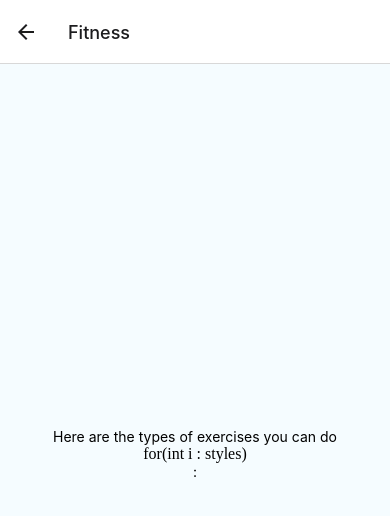
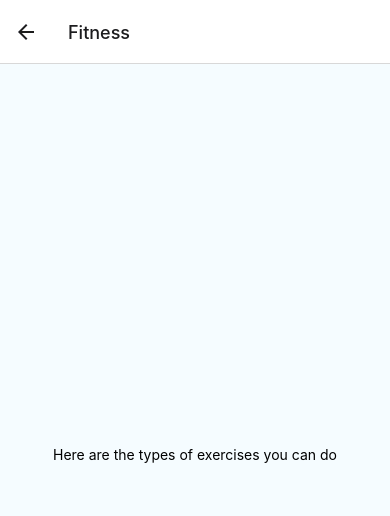
Before and after one commit to EricSpencer00/HealthUp-, a React Native app in the folder Documents/GitHub/comp322application/: screen /Fitness in a window 390 px wide. Shown: the top 516 px of the page. Built offline with nearby package versions, Linux system fonts and the light colour scheme.

Commit message:
Moved components to separate files

```diff
--- a/Documents/GitHub/comp322application/App.tsx
+++ b/Documents/GitHub/comp322application/App.tsx
@@ -3,6 +3,11 @@ import { NavigationContainer } from '@react-navigation/native';
 import { createNativeStackNavigator } from '@react-navigation/native-stack';
 import { View, Text, Button, StyleSheet } from 'react-native';
 import { EventTypes } from 'react-native-gesture-handler/lib/typescript/web/interfaces';
+
+// Moved components into own folder, import them here to be used in App
+import WelcomeScreen from './components/WelcomeScreen';
+import FitnessScreen from './components/FitnessScreen';
+import HomeScreen from './components/HomeScreen';
 
 // Define types for navigation
 export type RootStackParamList = {
@@ -15,52 +20,6 @@ export type RootStackParamList = {
 // Create the stack navigator
 const Stack = createNativeStackNavigator<RootStackParamList>();
 
-// Home Screen Component
-function HomeScreen({ navigation }) {
-  return (
-    <View style={styles.container}>
-      <Text style={styles.title}>Home Screen</Text>
-      <Button
-        title="Go to Welcome"
-        onPress={() => navigation.navigate('Welcome', { userName: 'John Doe' })}
-      />
-      <Button
-        title="Go to Fitness"
-        onPress={() => navigation.navigate('Fitness')}
-      />
-    </View>
-  );
-}
-
-// Welcome Screen Component
-function WelcomeScreen({ route }) {
-  const { userName } = route.params;
-
-  return (
-    <View style={styles.container}>
-      {/* <Text style={styles.title}>Welcome {userName}!</Text> */}
-      {/* <Text style={styles.title}>We hope you enjoy your stay here at Fitness App!</Text> */}
-      <Text> Hello! to start, why don't you tell me your name?</Text>
-      {/* <Button
-        title='Tell Me Your Name'
-        onPress={() TextInput}
-      ></Button> */}
-    </View>
-  );
-}
-
-function FitnessScreen({ route }) {
-  var types = ["hi", "hello"]
-
-  return (
-    <View style={styles.container}>
-      <Text>Here are the types of exercises you can do</Text>
-      for(int i : styles) {
-        <Text>:</Text>
-      }
-    </View>
-  );
-}
 
 // Main App Component
 export default function App() {
--- /dev/null
+++ b/Documents/GitHub/comp322application/components/FitnessScreen.js
@@ -0,0 +1,32 @@
+import React from 'react';
+import { NavigationContainer } from '@react-navigation/native';
+import { createNativeStackNavigator } from '@react-navigation/native-stack';
+import { View, Text, Button, StyleSheet } from 'react-native';
+import { EventTypes } from 'react-native-gesture-handler/lib/typescript/web/interfaces';
+
+export default function FitnessScreen({ route }) {
+  var types = ["hi", "hello"]
+
+  return (
+    <View style={styles.container}>
+      <Text>Here are the types of exercises you can do</Text>
+      {/* for(int i : styles) {
+        <Text>:</Text>
+      } */}
+    </View>
+  );
+}
+
+// Styles
+const styles = StyleSheet.create({
+  container: {
+    flex: 1,
+    justifyContent: 'center',
+    alignItems: 'center',
+    backgroundColor: '#F5FCFF',
+  },
+  title: {
+    fontSize: 24,
+    fontWeight: 'bold',
+  },
+});
--- /dev/null
+++ b/Documents/GitHub/comp322application/components/HomeScreen.js
@@ -0,0 +1,36 @@
+import React from 'react';
+import { NavigationContainer } from '@react-navigation/native';
+import { createNativeStackNavigator } from '@react-navigation/native-stack';
+import { View, Text, Button, StyleSheet } from 'react-native';
+import { EventTypes } from 'react-native-gesture-handler/lib/typescript/web/interfaces';
+
+// Home Screen Component
+export default function HomeScreen({ navigation }) {
+  return (
+    <View style={styles.container}>
+      <Text style={styles.title}>Home Screen</Text>
+      <Button
+        title="Go to Welcome"
+        onPress={() => navigation.navigate('Welcome', { userName: 'John Doe' })}
+      />
+      <Button
+        title="Go to Fitness"
+        onPress={() => navigation.navigate('Fitness')}
+      />
+    </View>
+  );
+}
+
+// Styles
+const styles = StyleSheet.create({
+  container: {
+    flex: 1,
+    justifyContent: 'center',
+    alignItems: 'center',
+    backgroundColor: '#F5FCFF',
+  },
+  title: {
+    fontSize: 24,
+    fontWeight: 'bold',
+  },
+});
--- /dev/null
+++ b/Documents/GitHub/comp322application/components/WelcomeScreen.js
@@ -0,0 +1,36 @@
+import React from 'react';
+import { NavigationContainer } from '@react-navigation/native';
+import { createNativeStackNavigator } from '@react-navigation/native-stack';
+import { View, Text, Button, StyleSheet } from 'react-native';
+import { EventTypes } from 'react-native-gesture-handler/lib/typescript/web/interfaces';
+
+// Welcome Screen Component
+export default function WelcomeScreen({ route }) {
+  const { userName } = route.params;
+
+  return (
+    <View style={styles.container}>
+      {/* <Text style={styles.title}>Welcome {userName}!</Text> */}
+      {/* <Text style={styles.title}>We hope you enjoy your stay here at Fitness App!</Text> */}
+      <Text>Hello! to start, why don't you tell me your name?</Text>
+      {/* <Button
+        title='Tell Me Your Name'
+        onPress={() TextInput}
+      ></Button> */}
+    </View>
+  );
+}
+
+// Styles
+const styles = StyleSheet.create({
+  container: {
+    flex: 1,
+    justifyContent: 'center',
+    alignItems: 'center',
+    backgroundColor: '#F5FCFF',
+  },
+  title: {
+    fontSize: 24,
+    fontWeight: 'bold',
+  },
+});
```
